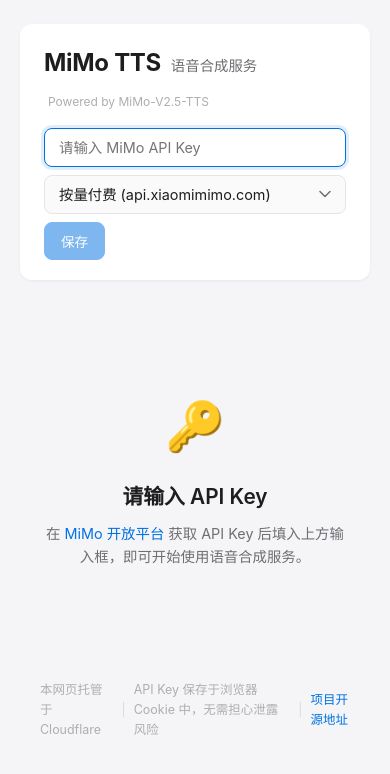
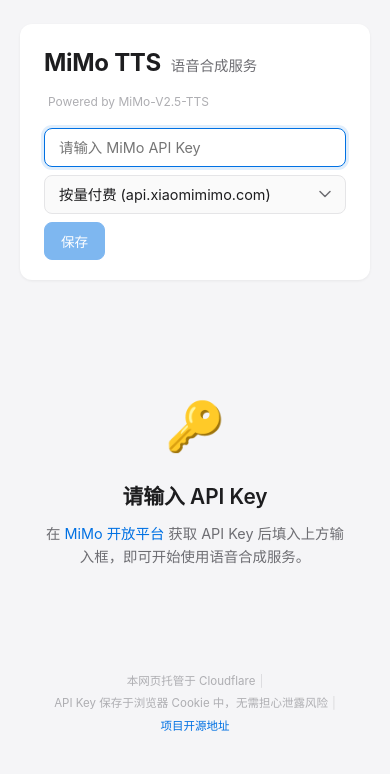
Before and after one commit to kmh1145/MiMo-TTS-Web, a React (Vite) app: page / in a window 390 px wide. Shown: the top 774 px of the page. Built offline with nearby package versions, Linux system fonts and the light colour scheme; the HTML template or start-up script is replaced by a standard one.

Commit message:
Optimize footer layout for mobile

```diff
--- a/src/index.css
+++ b/src/index.css
@@ -638,15 +638,18 @@
   display: flex;
   align-items: center;
   justify-content: center;
-  gap: 8px;
+  gap: 6px;
   padding: 32px 20px 16px;
   font-size: 0.78rem;
   color: var(--color-text-tertiary);
+  flex-wrap: wrap;
+  text-align: center;
 }
 
 .footer a {
   color: var(--color-primary);
   text-decoration: none;
+  white-space: nowrap;
 }
 
 .footer a:hover {
@@ -655,6 +658,14 @@
 
 .footer-sep {
   opacity: 0.4;
+}
+
+@media (max-width: 600px) {
+  .footer {
+    font-size: 0.72rem;
+    gap: 4px;
+    padding: 24px 16px 16px;
+  }
 }
 
 /* ---- Scrollbar ---- */
```
